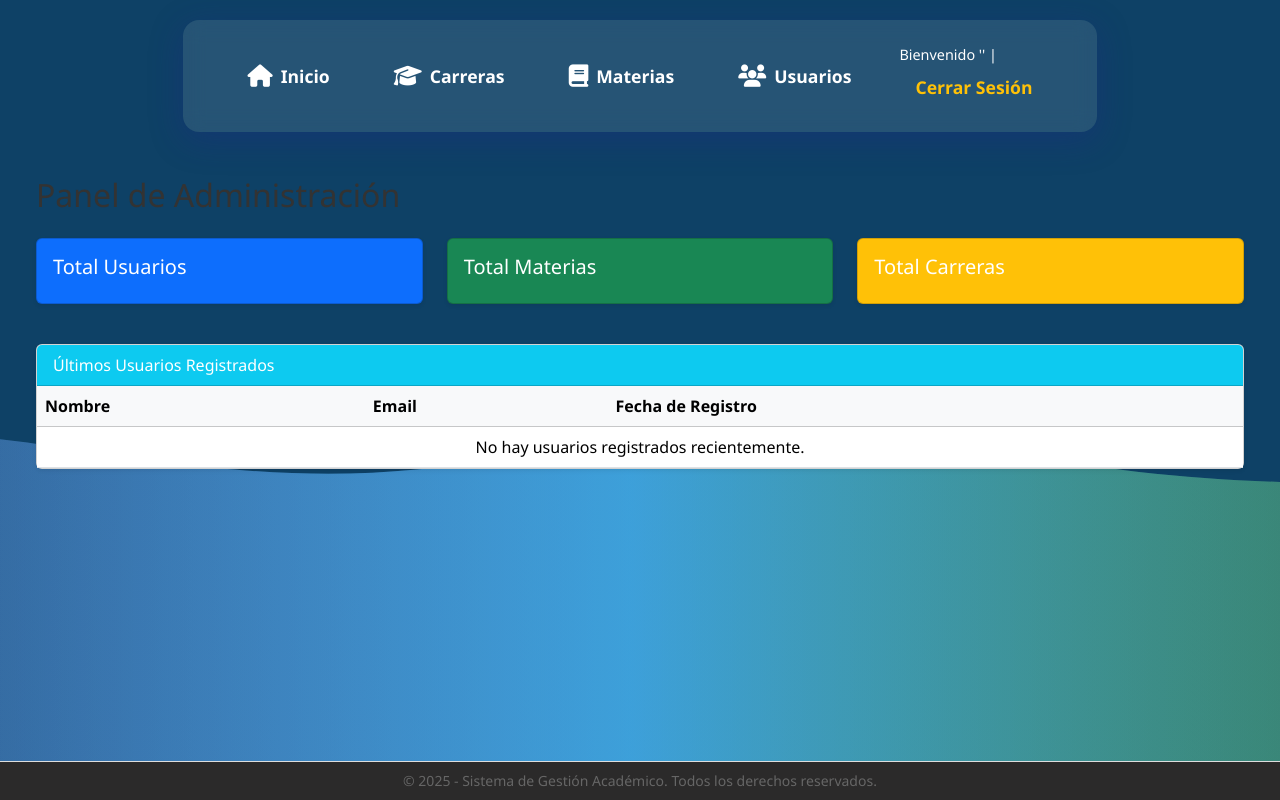
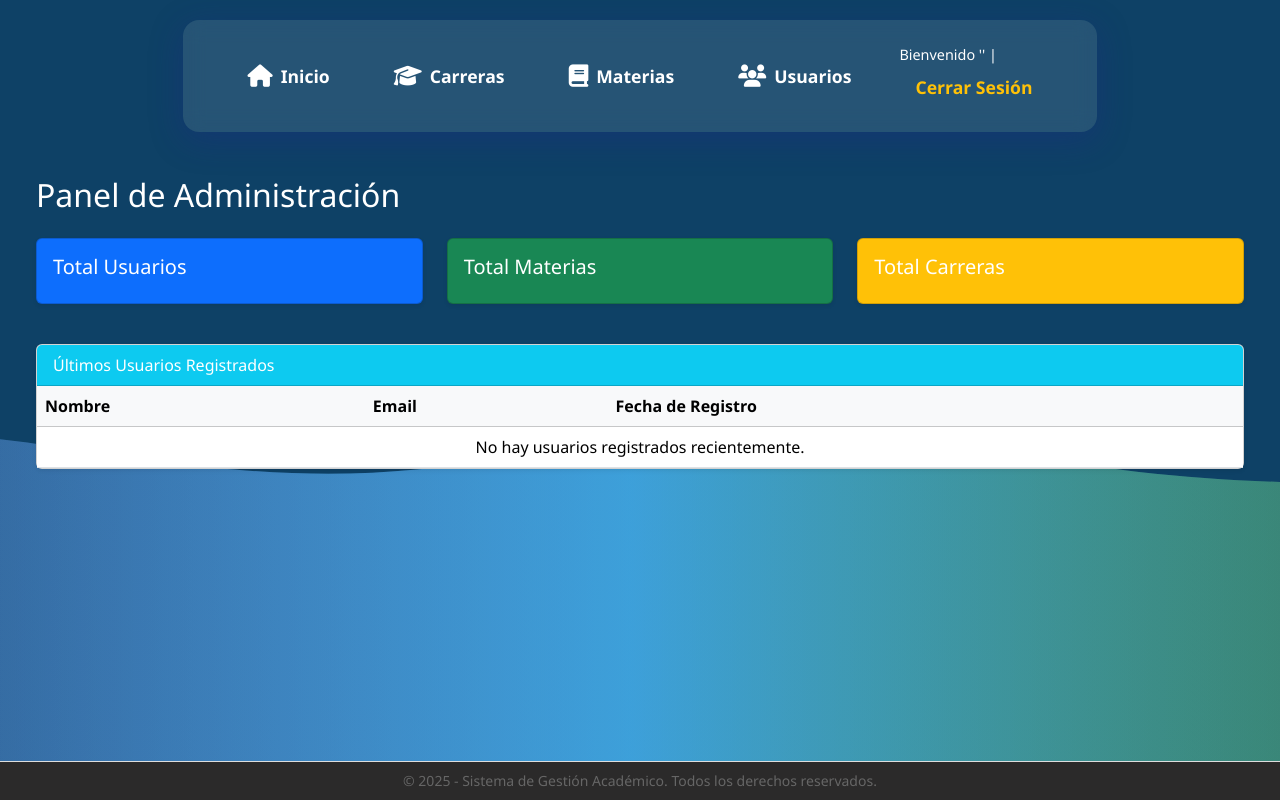
Before and after one commit to UTN-BDA/gestion_academica, a Django app: template usuarios/templates/usuarios/admin_home.html in a window 1280 px wide. Run offline with Django 4.2, Linux system fonts and the light colour scheme; the template is opened without the code that fills it, so the values that code supplies are empty.

Commit message:
add style home

```diff
--- a/usuarios/templates/usuarios/admin_home.html
+++ b/usuarios/templates/usuarios/admin_home.html
@@ -1,7 +1,7 @@
 {% extends 'app/base_admin.html' %}
 {% block content %}
 <div class="container-fluid">
-    <h2 class="mb-4">Panel de Administración</h2>
+    <h2 class="mb-4 titulo-usuarios">Panel de Administración</h2>
 
     <!-- Tarjetas resumen -->
     <div class="row mb-4">
```
